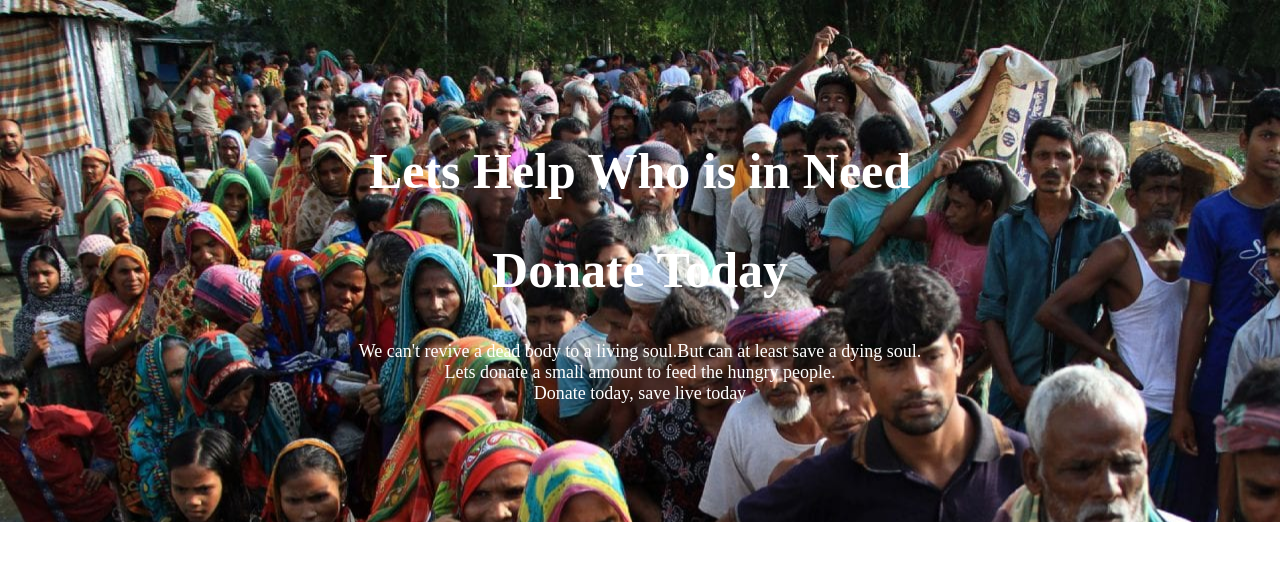
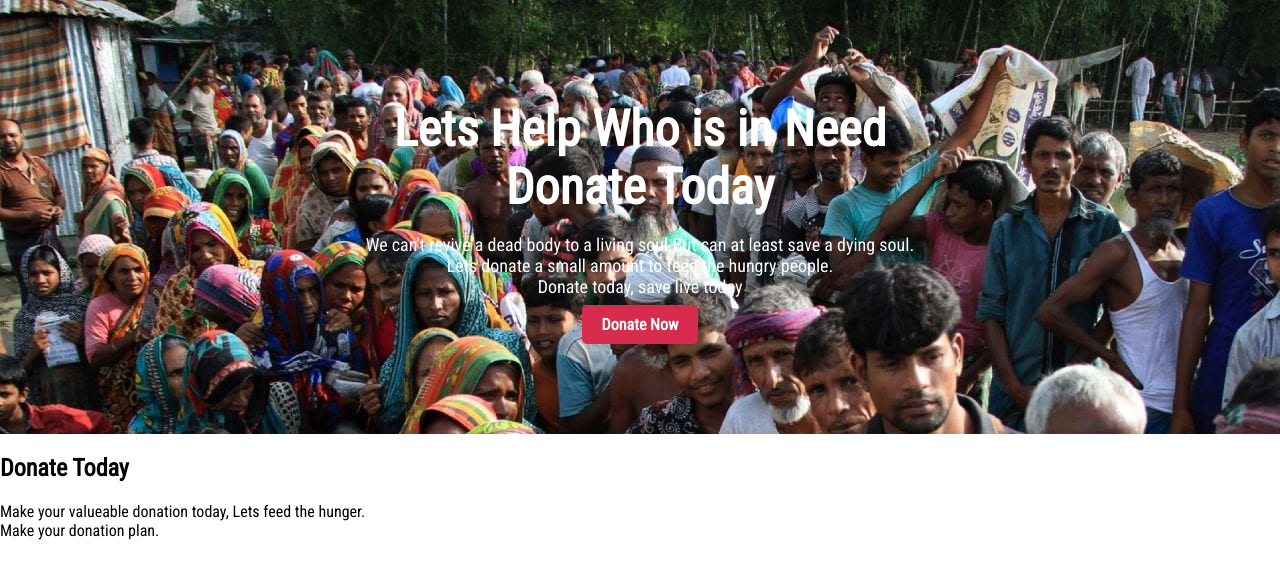
Before and after one commit to Shamsur-Rahaman/donate-today, a plain HTML site: page index.html in a window 1280 px wide. Drawn offline with Linux system fonts and the light colour scheme.

Commit message:
banner complete

```diff
--- a/index.html
+++ b/index.html
@@ -4,6 +4,9 @@
     <meta charset="UTF-8">
     <meta http-equiv="X-UA-Compatible" content="IE=edge">
     <meta name="viewport" content="width=device-width, initial-scale=1.0">
+    <link rel="preconnect" href="https://fonts.googleapis.com">
+    <link rel="preconnect" href="https://fonts.gstatic.com" crossorigin>
+    <link href="https://fonts.googleapis.com/css2?family=Roboto+Condensed&display=swap" rel="stylesheet">
     <link rel="stylesheet" href="style.css">
     <title>Donate today</title>
 </head>
@@ -12,6 +15,11 @@
         <h1 class="banner-item banner-header">Lets Help Who is in Need</h1>
         <h1 class="banner-item">Donate Today</h1>
         <p class="banner-paragraph">We can't revive a dead body to a living soul.But can at least save a dying soul.<br> Lets donate a small amount to feed the hungry people.<br> Donate today, save live today</p>
+        <a href="https://www.epa.gov/sustainable-management-food/reduce-wasted-food-feeding-hungry-people" class="banner-btn"> Donate Now </a>
+    </section>
+    <section class="donate-today">
+        <h1>Donate Today</h1>
+        <p>Make your valueable donation today, Lets feed the hunger.<br>Make your donation plan.</p>
     </section>
 </body>
 </html>
--- a/style.css
+++ b/style.css
@@ -1,4 +1,6 @@
-
+html{
+    font-family: 'Roboto Condensed', sans-serif;
+}
 body{
     margin: 0px;
     padding: 0px;
@@ -10,15 +12,22 @@ body{
     height: auto;
     background-image: url(images/donation7.jpg);
     background-repeat: no-repeat;
+    text-align: center;
 }
 .banner-item{
     color: white;
-    text-align: center;
     font-size: 50px;
+    margin: 0px;
 }
 .banner-paragraph{
-    text-align: center;
     color: white;
     font-size: 18px;
-
 }
+.banner-btn{
+    text-decoration: none;
+    background-color: rgb(216, 44, 79);
+    color: white;
+    padding: 10px 20px;
+    font-weight: 700;
+    border-radius: 5px;
+}
```
